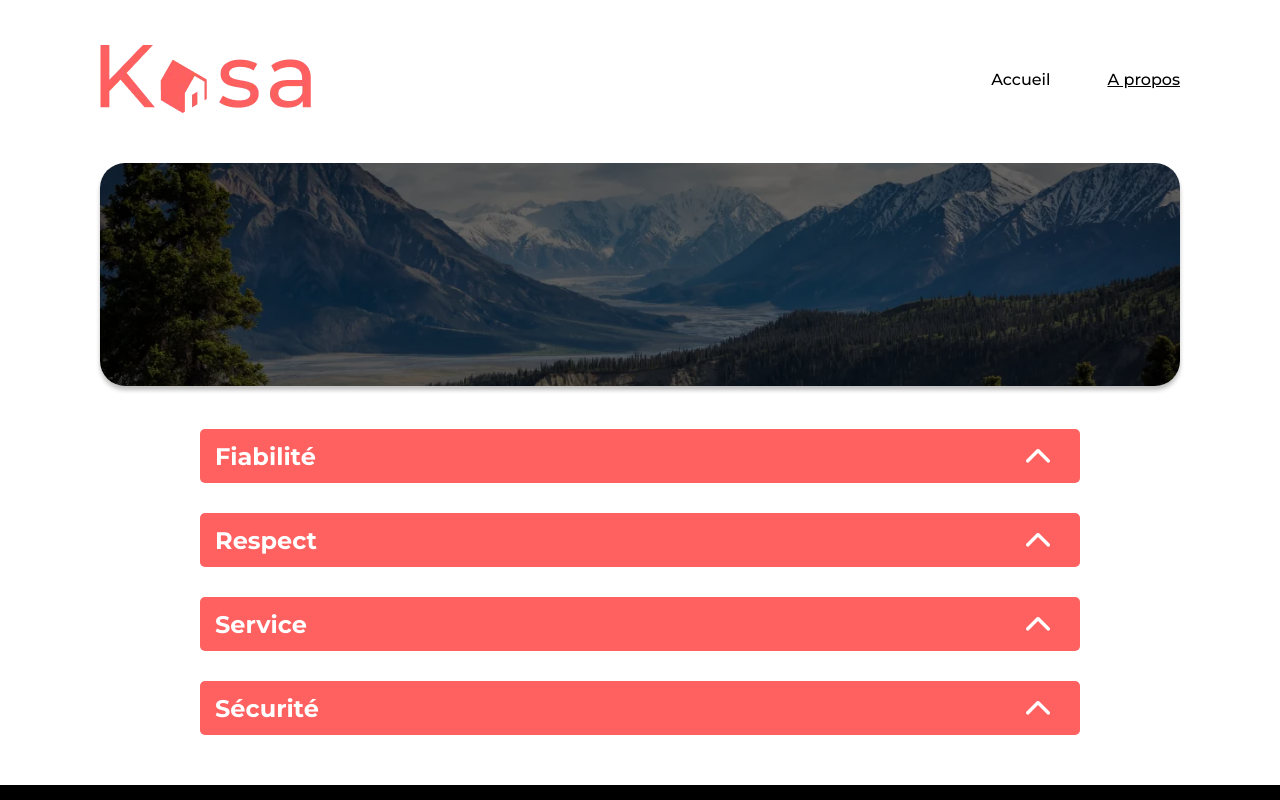
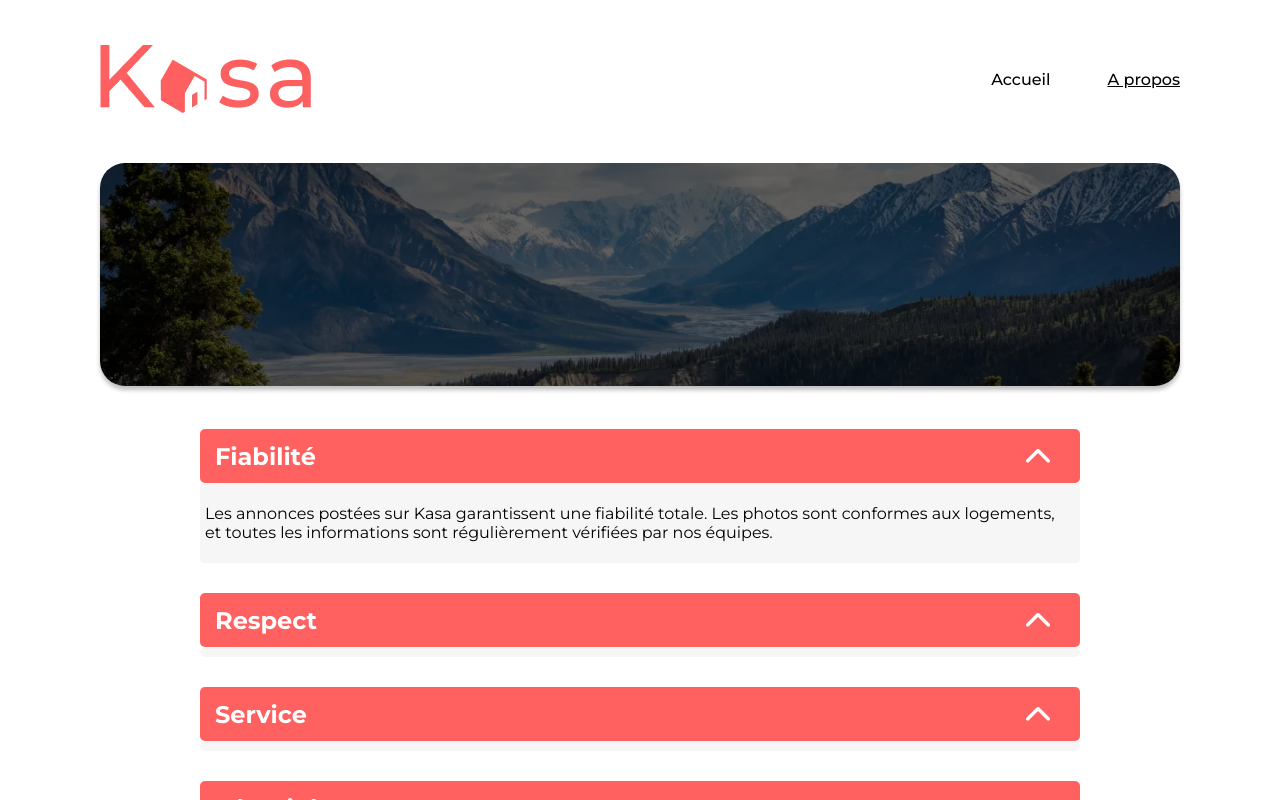
Before and after one commit to LaflorentieNicolas/P6-Kasa, a React (Create React App) app: page /about in a window 1280 px wide. Both pictures are taken after a click on the button 1038 px from the left and 456 px from the top of the page. Shown: the top 800 px of the page. Built offline with nearby package versions, Linux system fonts and the light colour scheme.

Commit message:
Add collaspe button interaction (open description) - add variables.scss

```diff
--- a/src/components/Collapse.jsx
+++ b/src/components/Collapse.jsx
@@ -1,13 +1,23 @@
+import React, { useState } from "react";
 import arrow from "../assets/img/arrow.png";
 import "../sass/main.scss";
 
 function Collapse({ title, description }) {
+  const [isOpen, setIsOpen] = useState(false);
+  const display = () => {
+    setIsOpen(!isOpen);
+  };
   return (
-    <div className="collapse">
-      <p className="collapse__title">{title}</p>
-      <button>
-        <img src={arrow} alt="Ouvrir le texte" />
-      </button>
+    <div className="collapse_container">
+      <div className="collapse">
+        <h2 className="collapse__title">{title}</h2>
+        <button onClick={display}>
+          <img src={arrow} alt="Ouvrir le texte" />
+        </button>
+      </div>
+      <div className="collapse__description">
+        {isOpen && <p>{description}</p>}
+      </div>
     </div>
   );
 }
--- a/src/pages/About.jsx
+++ b/src/pages/About.jsx
@@ -1,6 +1,7 @@
 import { useEffect, useState } from "react";
 import Banner from "../components/Banner";
 import Collapse from "../components/Collapse";
+
 import "../sass/main.scss";
 import imgAboutBanner from "../assets/img/banner-about.webp";
 
--- a/src/sass/components/_card-container.scss
+++ b/src/sass/components/_card-container.scss
@@ -1,8 +1,10 @@
+@import "../utils/variables";
+
 .card-container {
   display: grid;
   grid-template-columns: repeat(3, 1fr);
   gap: 30px;
-  background-color: #f6f6f6;
+  background-color: $light-gray;
   border-radius: 25px;
   padding: 40px;
   @media (max-width: 768px) {
--- a/src/sass/components/_collapse.scss
+++ b/src/sass/components/_collapse.scss
@@ -1,3 +1,5 @@
+@import "../utils/variables";
+
 .about-container {
   display: grid;
   gap: 30px;
@@ -12,7 +14,7 @@
   display: flex;
   align-items: center;
   justify-content: space-between;
-  background-color: #ff6060;
+  background-color: $light-red;
   flex-grow: 1;
   height: 54px;
   padding: 0 20px 0 15px;
@@ -34,3 +36,9 @@ button {
   border: none;
   background: none;
 }
+
+.collapse__description {
+  border-radius: 5px;
+  padding: 5px;
+  background-color: $light-gray;
+}
--- a/src/sass/main.scss
+++ b/src/sass/main.scss
@@ -4,6 +4,7 @@
 @import "./base/normalize";
 @import "./base/grid";
 @import "./utils/mixins";
+@import "./utils/variables";
 @import "./components/card-container";
 @import "./components/card";
 @import "./components/collapse";
--- /dev/null
+++ b/src/sass/utils/_variables.scss
@@ -0,0 +1,3 @@
+$light-gray: #f6f6f6;
+
+$light-red: #ff6060;
```
